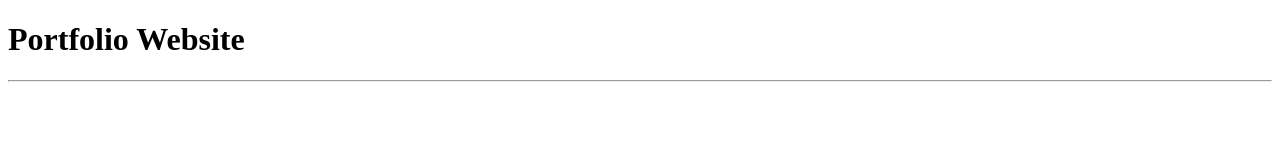
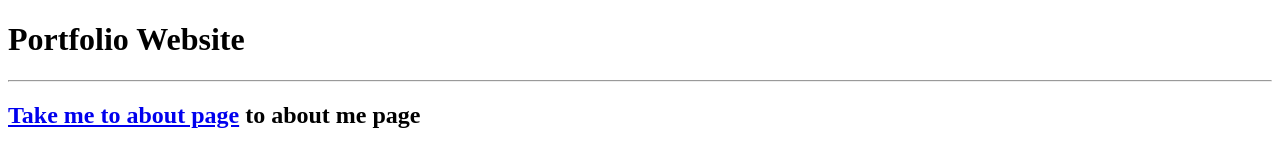
Before and after one commit to dev-puneet/learningGit-Github, a plain HTML site: page index.html in a window 1280 px wide. Drawn offline with Linux system fonts and the light colour scheme.

Commit message:
updated index.html to add about me page link

```diff
--- a/index.html
+++ b/index.html
@@ -9,5 +9,6 @@
 <body>
   <h1>Portfolio Website</h1>
   <hr>
+  <h2><a href='/about.html'> Take me to about page</a> to about me page</h2>
 </body>
 </html>
```
